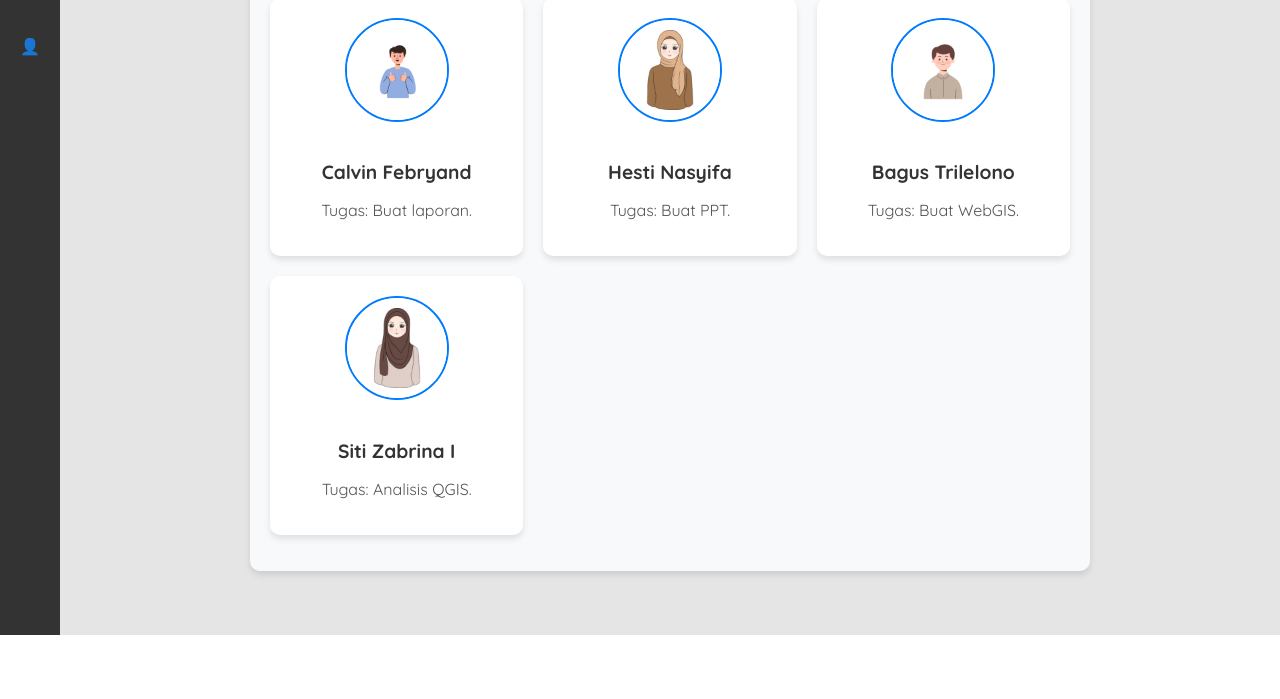
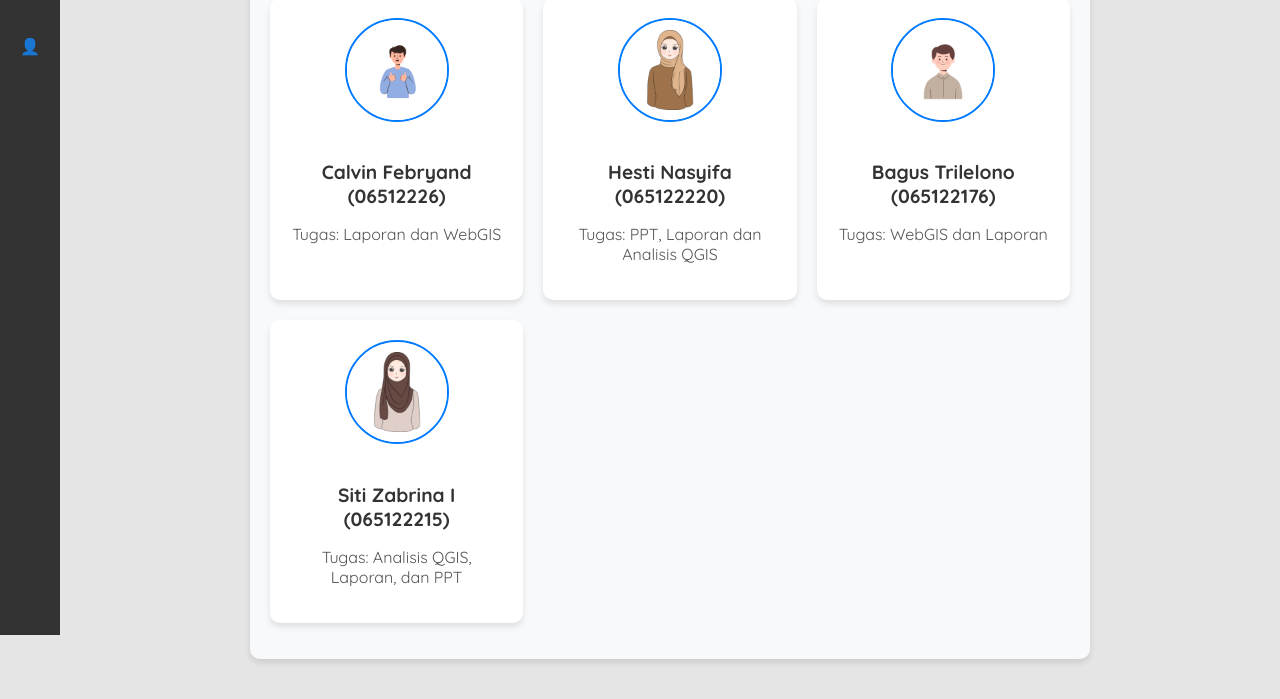
Before and after one commit to Bagood25/Webgis-Tangsel, a plain HTML site: page about.html in a window 1280 px wide. Shown: the part 165-864 px from the top of the page. Before the commit the page ends 800 px from the top, so only its background shows below. Drawn offline with Linux system fonts and the light colour scheme.

Commit message:
Add files via upload

```diff
--- a/about.html
+++ b/about.html
@@ -36,23 +36,23 @@
           <ul class="profile">
             <li>
               <img src="images/3.png" alt="Anggota 1" />
-              <h3>Calvin Febryand</h3>
-              <p>Tugas: Buat laporan.</p>
+              <h3>Calvin Febryand (06512226)</h3>
+              <p>Tugas: Laporan dan WebGIS </p>
             </li>
             <li>
               <img src="images/2.png" alt="Anggota 2" />
-              <h3>Hesti Nasyifa</h3>
-              <p>Tugas: Buat PPT.</p>
+              <h3>Hesti Nasyifa (065122220)</h3>
+              <p>Tugas: PPT, Laporan dan Analisis QGIS</p>
             </li>
             <li>
               <img src="images/4.png" alt="Anggota 3" />
-              <h3>Bagus Trilelono</h3>
-              <p>Tugas: Buat WebGIS.</p>
+              <h3>Bagus Trilelono (065122176)</h3>
+              <p>Tugas: WebGIS dan Laporan</p>
             </li>
             <li>
               <img src="images/1.png" alt="Anggota 4" />
-              <h3>Siti Zabrina I</h3>
-              <p>Tugas: Analisis QGIS.</p>
+              <h3>Siti Zabrina I (065122215)</h3>
+              <p>Tugas: Analisis QGIS, Laporan, dan PPT</p>
             </li>
           </ul>
         </section>
```
